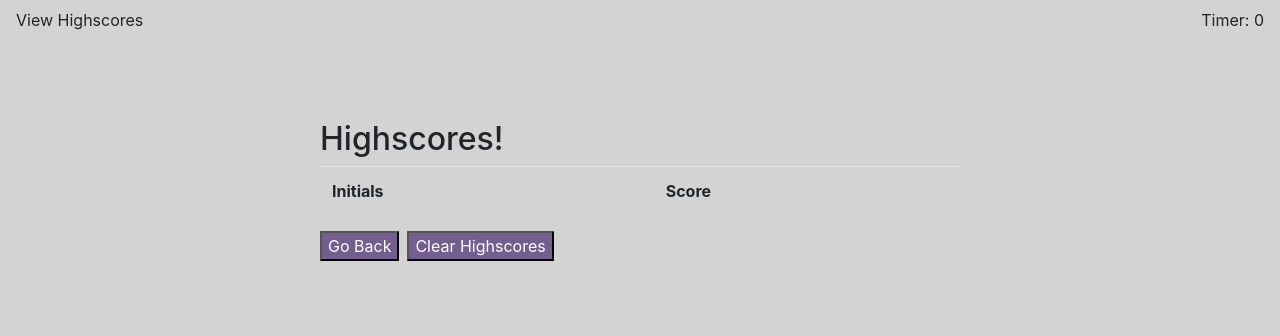
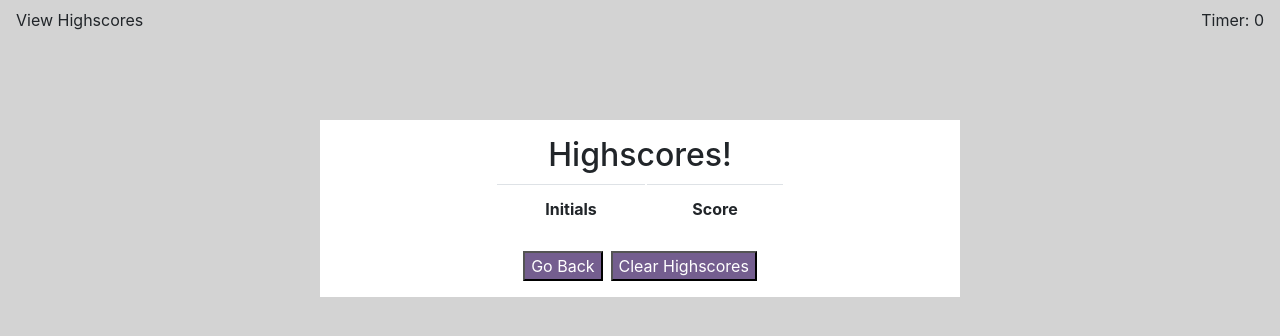
Before and after one commit to aimeecesler/super-fun-code-quiz, a plain HTML site: page index.html in a window 1280 px wide. Both pictures are taken after a click on the element "View Highscores". Drawn offline with nearby package versions, Linux system fonts and the light colour scheme.

Commit message:
added more styling with white backgrounds on divs and better margins/spacing also rearranged css sheet so elements were in correct order

```diff
--- a/script.js
+++ b/script.js
@@ -244,11 +244,12 @@ function gotoHighscores() {
   highscoreDiv.innerHTML = "";
   //   create header
   var highscoreHeader = document.createElement("h2");
+  highscoreHeader.setAttribute("class","col-lg-12");
   highscoreHeader.textContent = "Highscores!";
   highscoreDiv.appendChild(highscoreHeader);
   //   create table
   var highscoreTable = document.createElement("table");
-  highscoreTable.setAttribute("class", "table");
+  highscoreTable.setAttribute("class", "table col-lg-12");
   //   create table headers
   var tableHeaderRow = document.createElement("tr");
   var tableInitialsHeader = document.createElement("th");
@@ -280,14 +281,17 @@ function gotoHighscores() {
   highscoreDiv.appendChild(highscoreTable);
 
   //   create back button
+  var buttonDiv = document.createElement("div");
+  buttonDiv.setAttribute("class","col-lg-12");
   var backBtn = document.createElement("button");
   backBtn.setAttribute("class", "mr-2");
   backBtn.textContent = "Go Back";
-  highscoreDiv.appendChild(backBtn);
+  buttonDiv.appendChild(backBtn);
   //   create clear button
   var clearBtn = document.createElement("button");
   clearBtn.textContent = "Clear Highscores";
-  highscoreDiv.appendChild(clearBtn);
+  buttonDiv.appendChild(clearBtn);
+  highscoreDiv.appendChild(buttonDiv);
 
   // event listener for back button
   backBtn.addEventListener("click", function (event) {
--- a/style.css
+++ b/style.css
@@ -1,37 +1,60 @@
+body {
+  background-color: lightgray;
+}
+h1 {
+  text-align: center;
+  padding-top: 0.5em;
+}
+h2 {
+  padding-top: 0.5em;
+}
+button {
+  background-color: #745e8f;
+  color: white;
+  margin-bottom: 1em;
+}
+button:hover {
+  background-color: #b69fd1;
+}
+
+ul {
+  list-style-type: none;
+  text-align: center;
+}
+table {
+  border-collapse: inherit;
+}
+.container {
+  margin-top: 5em;
+  width: 50%;
+}
+.table {
+  max-width: 50%;
+}
 #timer {
   padding-right: 1em;
 }
 #highscore {
   padding-left: 1em;
 }
-.container {
-  margin-top: 5em;
-  width: 50%;
+#start-div {
+  justify-content: center;
+  background-color: white;
 }
-button {
-  background-color: #745e8f;
-  color: white;
+#questions-div {
+  justify-content: center;
+  background-color: white;
 }
-button:hover {
-  background-color: #b69fd1;
-}
-body {
-  background-color: lightgray;
-}
-ul {
-  list-style-type: none;
-  padding-inline-start: 0;
-}
-h1 {
-  text-align: center;
-}
-#start-div {
+#results-div {
   justify-content: center;
 }
 #game-over-form {
   justify-content: center;
   text-align: center;
+  background-color: white;
 }
-#results-div {
-    justify-content: center;
-  }
+#highscore-div {
+  background-color: white;
+  justify-content: center;
+  text-align: center;
+}
```
